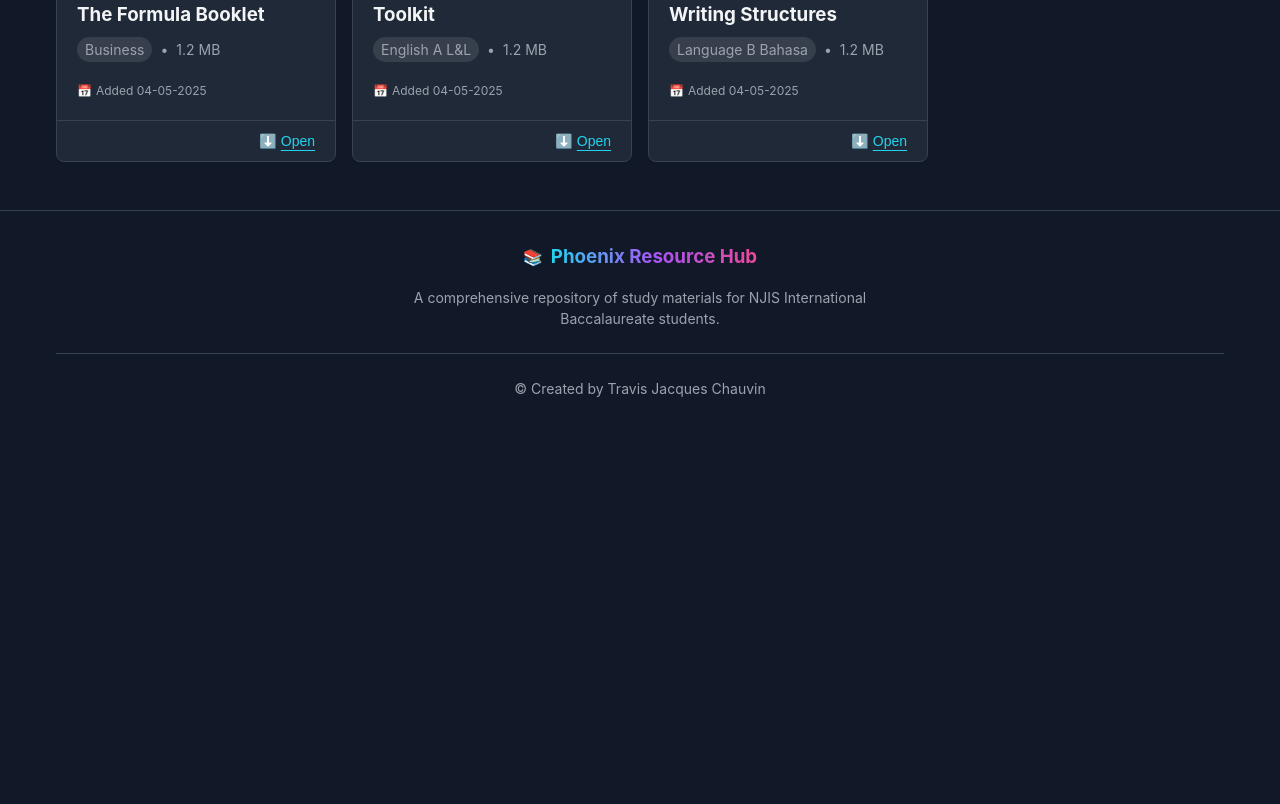
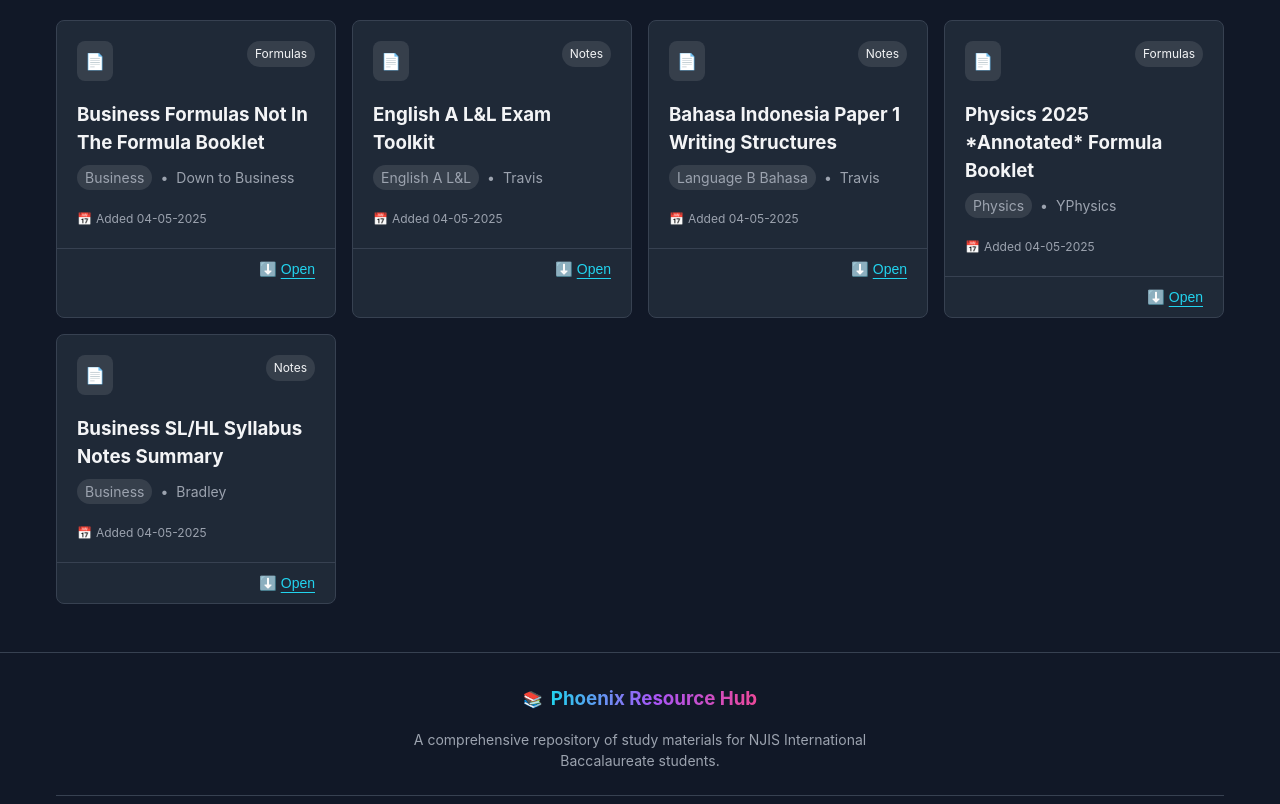
Before and after one commit to Mintzs/phoenix-resources, a plain HTML site: page index.html in a window 1280 px wide. Shown: the part 664-1468 px from the top of the page. Before the commit the page ends 1095 px from the top, so only its background shows below. Drawn offline with Linux system fonts and the light colour scheme.

Commit message:
index.html

```diff
--- a/index.html
+++ b/index.html
@@ -18,6 +18,7 @@
                 <div class="container hero-content">
                     <h1>Phoenix Resource Hub</h1>
                     <p>Your one-stop repository for NJIS International Baccalaureate students to help guide Phoenixes</p>
+                    <p>This repository does not contain official IB documents such as clean formula booklets, but instead unique resources gathered and created by the Batch of 2025</p>
                     <div class="stats">
                         <div class="stat-item">
                             <span class="icon">🏆</span>
@@ -44,7 +45,7 @@
                                 <div class="file-meta">
                                     <span class="subject-tag">Business</span>
                                     <span class="separator">•</span>
-                                    <span>1.2 MB</span>
+                                    <span>Down to Business</span>
                                 </div>
                                 <div class="file-date">
                                     <span class="icon">📅</span>
@@ -69,14 +70,14 @@
                                 <div class="file-meta">
                                     <span class="subject-tag">English A L&L</span>
                                     <span class="separator">•</span>
-                                    <span>1.2 MB</span>
+                                    <span>Travis</span>
                                 </div>
                                 <div class="file-date">
                                     <span class="icon">📅</span>
                                     <span>Added 04-05-2025</span>
                                 </div>
                                 <div class="card-footer">
-                                    <button class="open-button" id="open-businessformulas">
+                                    <button class="open-button" id="open-englishtoolkit">
                                         <span class="icon">⬇️</span>
                                         <a href="https://docs.google.com/document/d/1W4a5BWbtOwwBtaM1-piZoldll362gI_GcXVia3GMJks/edit?usp=sharing" target="_blank">Open</a>
                                     </button>
@@ -85,7 +86,7 @@
                         </div>
 
                         <div class="file-card">
-                            <div class="file-card-englishtoolkit">
+                            <div class="file-card-bahasap1structure">
                                 <div class="card-header">
                                     <div class="file-icon">📄</div>
                                     <div class="file-type">Notes</div>
@@ -94,20 +95,69 @@
                                 <div class="file-meta">
                                     <span class="subject-tag">Language B Bahasa</span>
                                     <span class="separator">•</span>
-                                    <span>1.2 MB</span>
+                                    <span>Travis</span>
                                 </div>
                                 <div class="file-date">
                                     <span class="icon">📅</span>
                                     <span>Added 04-05-2025</span>
                                 </div>
                                 <div class="card-footer">
-                                    <button class="open-button" id="open-businessformulas">
+                                    <button class="open-button" id="open-bahasastructure">
                                         <span class="icon">⬇️</span>
                                         <a href="https://docs.google.com/document/d/12josfAj6BS5U9jZSFMLLFbGJU1Krl-9nWCdwtw1aVJw/edit?usp=sharing" target="_blank">Open</a>
                                     </button>
                                 </div>
                             </div>
                         </div>
+
+                        <div class="file-card">
+                            <div class="file-card-annotatedphysics">
+                                <div class="card-header">
+                                    <div class="file-icon">📄</div>
+                                    <div class="file-type">Formulas</div>
+                                </div>
+                                <h3>Physics 2025 *Annotated* Formula Booklet</h3>
+                                <div class="file-meta">
+                                    <span class="subject-tag">Physics</span>
+                                    <span class="separator">•</span>
+                                    <span>YPhysics</span>
+                                </div>
+                                <div class="file-date">
+                                    <span class="icon">📅</span>
+                                    <span>Added 04-05-2025</span>
+                                </div>
+                                <div class="card-footer">
+                                    <button class="open-button" id="open-annotatedphysics">
+                                        <span class="icon">⬇️</span>
+                                        <a href="https://drive.google.com/file/d/1EgEhfCSH8T-mhxv0sXhyu17Rmq_6g409/view?usp=sharing" target="_blank">Open</a>
+                                    </button>
+                                </div>
+                            </div>
+                        </div>
+
+                        <div class="file-card">
+                            <div class="file-card-businessainotes">
+                                <div class="card-header">
+                                    <div class="file-icon">📄</div>
+                                    <div class="file-type">Notes</div>
+                                </div>
+                                <h3>Business SL/HL Syllabus Notes Summary</h3>
+                                <div class="file-meta">
+                                    <span class="subject-tag">Business</span>
+                                    <span class="separator">•</span>
+                                    <span>Bradley</span>
+                                </div>
+                                <div class="file-date">
+                                    <span class="icon">📅</span>
+                                    <span>Added 04-05-2025</span>
+                                </div>
+                                <div class="card-footer">
+                                    <button class="open-button" id="open-businessainotes">
+                                        <span class="icon">⬇️</span>
+                                        <a href="https://drive.google.com/file/d/1CSS32IbEfthGhbZ7HnRuz1wDn0yEXAf8/view?usp=sharing" target="_blank">Open</a>
+                                    </button>
+                                </div>
+                            </div>
                             <!-- More file cards with similar structure -->
                             <!-- Repeat the file-card div structure for more items -->
                     </div>
```
